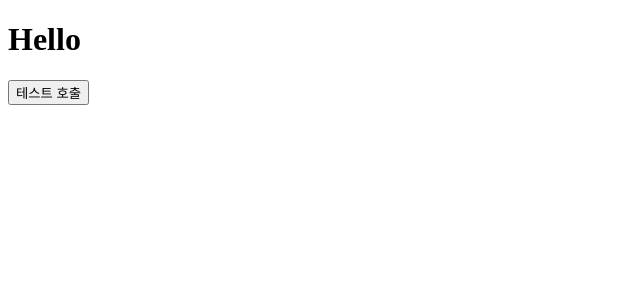
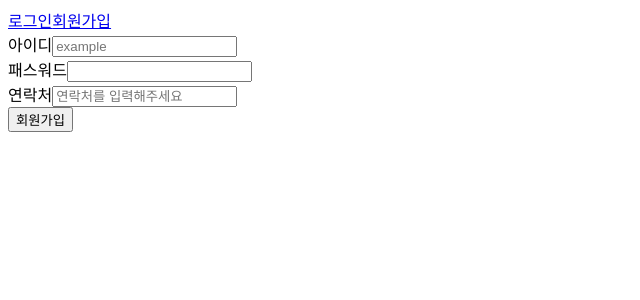
Before and after one commit to matebe12/Vue_ShoppingMall, a Vue app in the folder project_front/: page /#/signup in a window 1280 px wide. Shown: the top 300 px of the page, without its empty margins (0-640 px from the left). Built offline with nearby package versions, Linux system fonts and the light colour scheme.

Commit message:
mysql 연동 오류 및 pool오류 개선 회원가입폼과 로그인 폼 기본틀 완료

```diff
--- a/project_front/src/App.vue
+++ b/project_front/src/App.vue
@@ -1,30 +1,22 @@
 <template>
   <div>
-    <h1>Hello</h1>
-    <button @click="testApi1">테스트 호출</button>
-    <div>
-      <ul v-for="item in items" :key="item.id">
-        <li>{{ item.id }}</li>
-        <li>{{ item.name }}</li>
-      </ul>
-    </div>
+    <header>
+      <router-link to="/login">로그인</router-link>
+      <router-link to="/signup">회원가입</router-link>
+    </header>
+    <router-view></router-view>
   </div>
 </template>
 
 <script>
 export default {
-  data() {
-    return {
-      items: [],
-    };
-  },
   methods: {
-    testApi1() {
-      this.$http.get('/api/test').then(response => {
-        console.log('response', response);
-        this.items = response.data;
-      });
-    },
+    // testApi1() {
+    //   this.$http.get('/api/test').then(response => {
+    //     console.log('response', response);
+    //     this.items = response.data;
+    //   });
+    // },
   },
 };
 </script>
--- /dev/null
+++ b/project_front/src/components/User/LoginForm.vue
@@ -0,0 +1,67 @@
+<template>
+  <section id="content">
+    <form role="form" method="post" autocomplete="off" @submit.prevent="login">
+      <div class="input_area">
+        <label for="userId">아이디</label>
+        <input
+          type="text"
+          id="userId"
+          name="userId"
+          required="required"
+          v-model="USER_ID"
+        />
+      </div>
+
+      <div class="input_area">
+        <label for="userPass">패스워드</label>
+        <input
+          type="password"
+          id="userPass"
+          name="userPass"
+          required="required"
+          v-model="USER_PW"
+        />
+      </div>
+
+      <button type="submit" id="signin_btn" name="signin_btn">로그인</button>
+    </form>
+  </section>
+</template>
+
+<script>
+export default {
+  data() {
+    return {
+      USER_ID: '',
+      USER_PW: '',
+    };
+  },
+  methods: {
+    login() {
+      console.log('로그인');
+      const reqData = {
+        USER_ID: this.USER_ID,
+        USER_PW: this.USER_PW,
+      };
+      this.$http
+        .post('/api/user/login', reqData)
+        .then(response => {
+          console.log(response);
+          if (!response.data.isMatchedPw || !response.data.searchUser) {
+            alert('아이디 및 비밀번호가 틀립니다.');
+          } else {
+            alert('로그인 되었습니다.');
+            //토큰 받아야함 예정
+            this.$router.push('/');
+          }
+        })
+        .catch(error => {
+          console.log(error);
+          alert('로그인에 실패했습니다.');
+        });
+    },
+  },
+};
+</script>
+
+<style></style>
--- /dev/null
+++ b/project_front/src/components/User/SignUpForm.vue
@@ -0,0 +1,87 @@
+<template>
+  <div>
+    <section id="content">
+      <form
+        role="form"
+        method="post"
+        autocomplete="off"
+        @submit.prevent="signUp"
+      >
+        <div class="input_area">
+          <label for="userId">아이디</label>
+          <input
+            type="text"
+            id="userId"
+            name="userId"
+            placeholder="example"
+            required="required"
+            v-model="USER_ID"
+            autocomplete="false"
+          />
+        </div>
+
+        <div class="input_area">
+          <label for="userPass">패스워드</label>
+          <input
+            type="password"
+            id="userPass"
+            name="userPass"
+            required="required"
+            v-model="USER_PW"
+          />
+        </div>
+
+        <div class="input_area">
+          <label for="userPhon">연락처</label>
+          <input
+            type="text"
+            id="userPhon"
+            name="userPhon"
+            placeholder="연락처를 입력해주세요"
+            required="required"
+            v-model="USER_PHONE"
+          />
+        </div>
+
+        <button type="submit" id="signup_btn" name="signup_btn">
+          회원가입
+        </button>
+      </form>
+    </section>
+  </div>
+</template>
+
+<script>
+export default {
+  data() {
+    return {
+      USER_ID: '',
+      USER_PW: '',
+      USER_PHONE: '',
+    };
+  },
+  methods: {
+    signUp() {
+      console.log('회원가입 로그');
+      const reqData = {
+        USER_ID: this.USER_ID,
+        USER_PW: this.USER_PW,
+        USER_PHONE: this.USER_PHONE,
+      };
+      this.$http
+        .post('/api/user/signup', reqData)
+        .then(response => {
+          console.log(response);
+          alert('회원가입을 축하합니다.');
+          this.$router.push('/');
+        })
+        .catch(error => {
+          console.log(error);
+          alert('회원가입에 실패했습니다.');
+        });
+    },
+  },
+};
+</script>
+
+<style></style>
--- a/project_front/src/router/index.js
+++ b/project_front/src/router/index.js
@@ -1,22 +1,18 @@
-import Vue from "vue";
-import VueRouter from "vue-router";
+import Vue from 'vue';
+import VueRouter from 'vue-router';
 
 Vue.use(VueRouter);
 const routes = [
-  // {
-  //   path: "/",
-  //   name: "Home",
-  //   component: Home
-  // },
-  // {
-  //   path: "/about",
-  //   name: "About",
-  //   // route level code-splitting
-  //   // this generates a separate chunk (about.[hash].js) for this route
-  //   // which is lazy-loaded when the route is visited.
-  //   component: () =>
-  //     import(/* webpackChunkName: "about" */ "../views/About.vue")
-  // }
+  {
+    path: '/signup',
+    name: 'signup',
+    component: () => import('@/views/User/SignUp.vue'),
+  },
+  {
+    path: '/login',
+    name: 'signup',
+    component: () => import('@/views/User/Login.vue'),
+  },
 ];
 
 const router = new VueRouter({
--- /dev/null
+++ b/project_front/src/views/User/Login.vue
@@ -0,0 +1,16 @@
+<template>
+  <div>
+    <LoginForm></LoginForm>
+  </div>
+</template>
+
+<script>
+import LoginForm from '@/components/User/LoginForm';
+export default {
+  components: {
+    LoginForm,
+  },
+};
+</script>
+
+<style></style>
--- /dev/null
+++ b/project_front/src/views/User/SignUp.vue
@@ -0,0 +1,17 @@
+<template>
+  <div>
+    <SignUpForm></SignUpForm>
+  </div>
+</template>
+
+<script>
+import SignUpForm from '@/components/User/SignUpForm';
+
+export default {
+  components: {
+    SignUpForm,
+  },
+};
+</script>
+
+<style></style>
```
Also changed, not shown: 1 other file (tests, documents, lock files or other folders).
